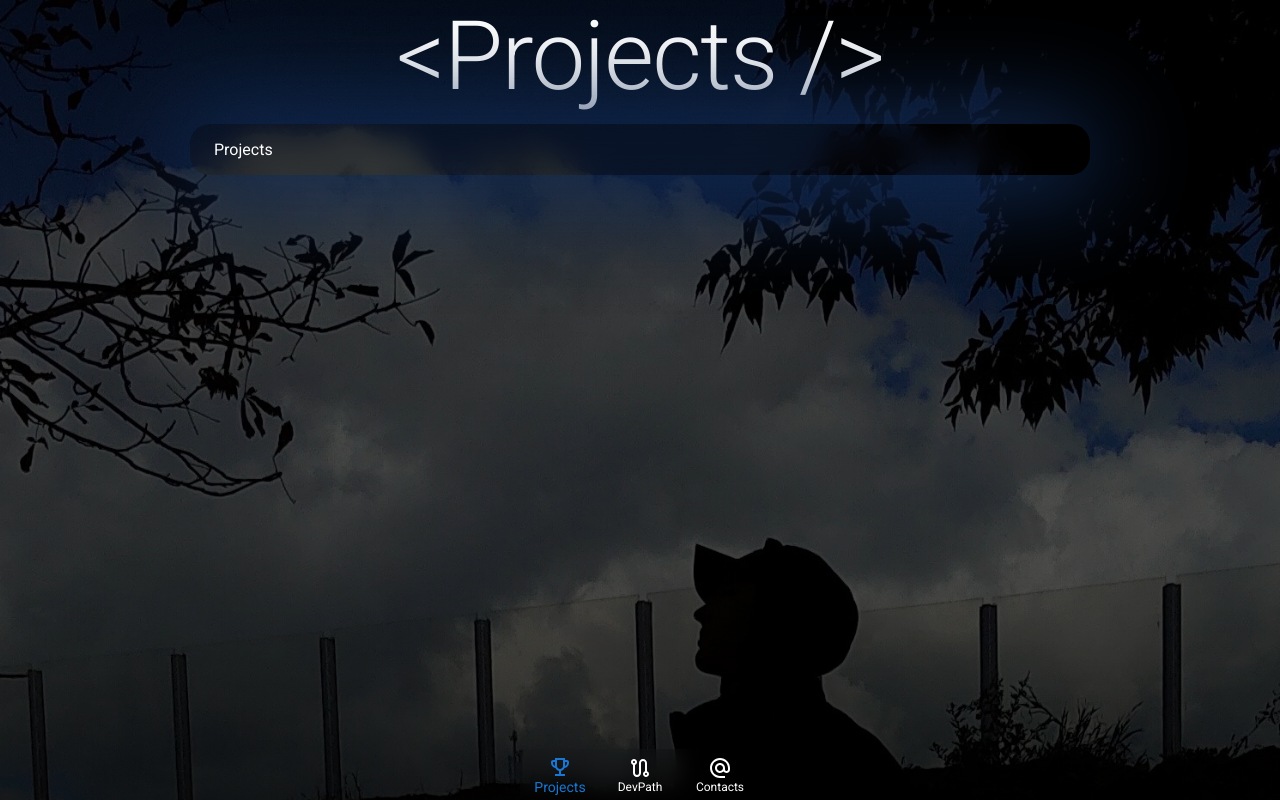
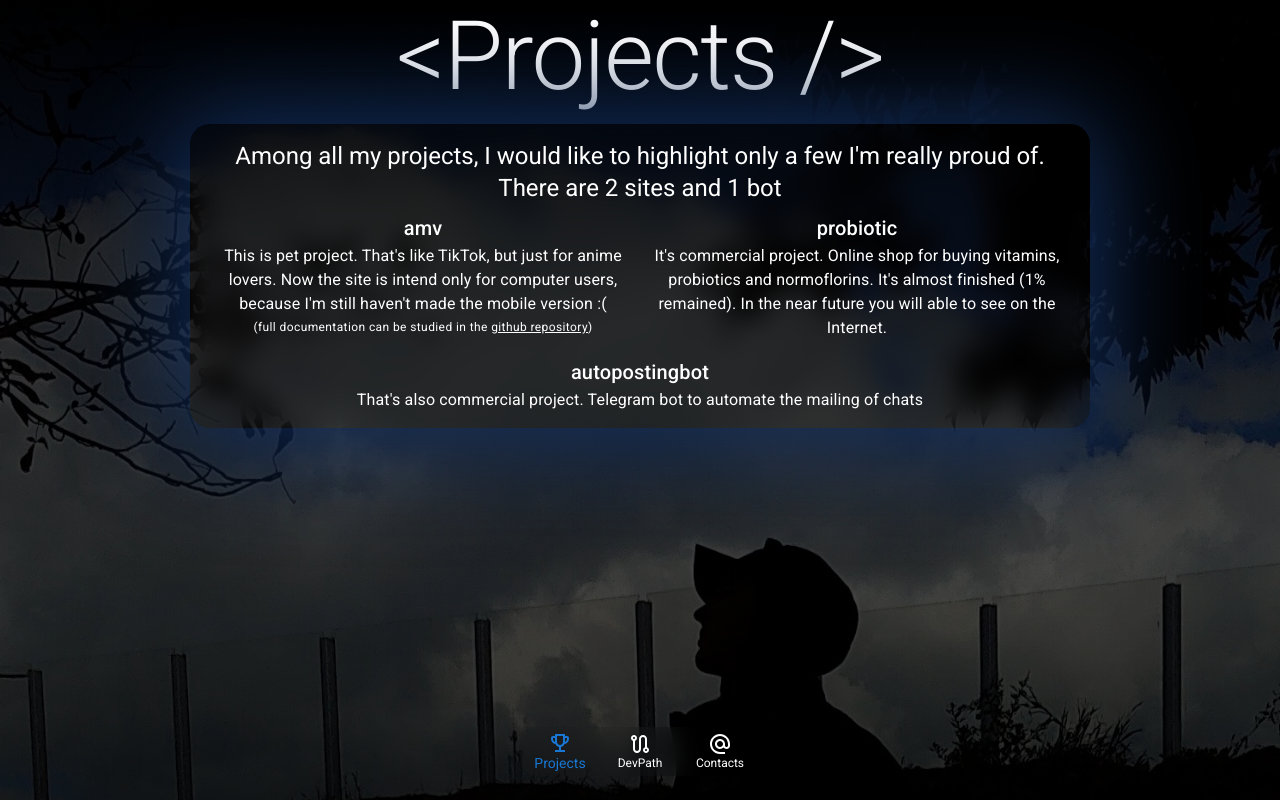
Before and after one commit to mrSkyGuy/skyResume, a React (Create React App) app: page / in a window 1280 px wide. Both pictures are taken after a click on the button "Projects". Shown: the part 800-1600 px from the top of the page. Built offline with nearby package versions, Linux system fonts and the light colour scheme.

Commit message:
add projects

```diff
--- a/src/components/InfoSlides.js
+++ b/src/components/InfoSlides.js
@@ -23,7 +23,7 @@ export default function InfoSlides() {
         <Box
             sx={{
                 backgroundImage: `
-                    linear-gradient(to top, rgba(0, 0, 0, 0) 10%, rgba(0, 0, 0, .7) 100%),
+                    linear-gradient(to top, rgba(0, 0, 0, 0) 10%, rgba(0, 0, 0, 1) 100%),
                     linear-gradient(to bottom, rgba(0, 0, 0, 0) 10%, rgba(0, 0, 0, .7) 100%),
                     url(${backgroundImg})
                 `,
@@ -53,6 +53,8 @@ export default function InfoSlides() {
                 sx={{
                     background: "transparent",
                     backdropFilter: "blur(12px)",
+                    borderRadius: "15px",
+                    mb: 3
                 }}
             >
                 <BottomNavigationAction label="Projects" icon={<EmojiEventsOutlinedIcon />} sx={{ color: "#fff" }} />
--- a/src/components/NextButton.js
+++ b/src/components/NextButton.js
@@ -17,7 +17,7 @@ export default function NextButton({ num, up }) {
             size="large"
             sx={{
                 position: "absolute",
-                bottom: "8px",
+                bottom: "56px",
                 borderRadius: "50%",
                 height: "60px",
                 color: "#35b4b0",
--- a/src/components/Projects.js
+++ b/src/components/Projects.js
@@ -1,4 +1,5 @@
-import { Container, Typography, useMediaQuery } from "@mui/material"
+import { Container, Typography, useMediaQuery, Box } from "@mui/material"
+import Grid2 from "@mui/material/Unstable_Grid2"
 
 
 export default function Projects() {
@@ -14,7 +15,10 @@ export default function Projects() {
             sx={{
                 display: "flex",
                 alignItems: "center",
+                justifyContent: "center",
+                flexDirection: "column",
                 padding: "16px 32px",
+                gap: "8px",
                 borderRadius: m700 ? "0" : "20px",
                 backdropFilter: "blur(12px)",
                 color: "#fff",
@@ -26,7 +30,43 @@ export default function Projects() {
                 }
             }}
         >
-            Projects
+            <Typography variant="h5" component="span" sx={{ whiteSpace: "pre-wrap" }}>
+                Among all my projects, I would like to highlight only a few I'm really proud of.{"\n"}
+                There are 2 sites and 1 bot
+            </Typography>
+            <Grid2 container spacing={2}>
+                <Grid2 xs={6}>
+                    <Box>
+                        <Typography variant="h6">amv</Typography>
+                        <Typography variant="body1">
+                            This is pet project. That's like TikTok, but just for anime lovers.
+                            Now the site is intend only for computer users, because I'm still haven't made the mobile version :(
+                        </Typography>
+                        <Typography variant="caption">
+                            (full documentation can be studied in the <a href="https://github.com/mrskyguy/amv.net" target="_blank" rel="noopener noreferrer">
+                                <Typography color="#fff" variant="caption" sx={{ textDecoration: "underline" }}>github repository</Typography>
+                            </a>)
+                        </Typography>
+                    </Box>
+                </Grid2>
+                <Grid2 xs={6}>
+                    <Box>
+                        <Typography variant="h6">probiotic</Typography>
+                        <Typography variant="body1">
+                            It's commercial project. Online shop for buying vitamins, probiotics and normoflorins.
+                            It's almost finished (1% remained). In the near future you will able to see on the Internet.
+                        </Typography>
+                    </Box>
+                </Grid2>
+                <Grid2 xs={12}>
+                    <Box>
+                        <Typography variant="h6">autopostingbot</Typography>
+                        <Typography variant="body1">
+                            That's also commercial project. Telegram bot to automate the mailing of chats
+                        </Typography>
+                    </Box>
+                </Grid2>
+            </Grid2>
         </Container>
     </>)
 }
--- a/src/components/Welcome.js
+++ b/src/components/Welcome.js
@@ -17,7 +17,7 @@ export default function Welcome() {
         <Box
             sx={{
                 backgroundImage: `
-                    linear-gradient(to bottom, rgba(0, 0, 0, 0) 0%, rgba(0, 0, 0, .7) 100%),
+                    linear-gradient(to bottom, rgba(0, 0, 0, 0) 0%, rgba(0, 0, 0, 1) 100%),
                     url(${backgroundImg})
                 `,
                 backgroundSize: "auto 100vh",
```
